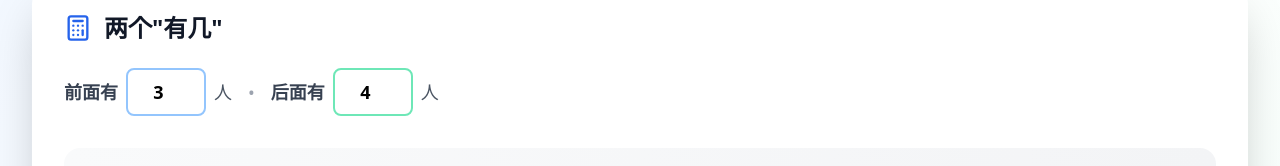
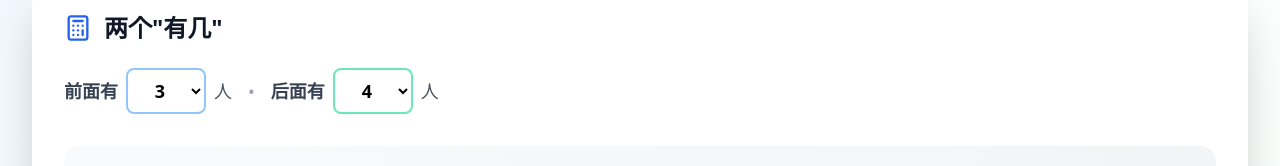
Before and after one commit to bushkarl/kidqueue, a React (Vite) app: page / in a window 1280 px wide. Shown: the part 312-478 px from the top of the page. Built offline with nearby package versions, Linux system fonts and the light colour scheme.

Commit message:
Updated App.tsx

```diff
--- a/src/App.tsx
+++ b/src/App.tsx
@@ -163,19 +163,22 @@ function App() {
               <label className="font-semibold text-gray-700 whitespace-nowrap">
                 {currentProblem.frontLabel}
               </label>
-              <input
-                type="number"
-                min="1"
-                max="20"
+              <select
                 value={queue.frontValue}
                 onChange={(e) =>
                   setQueue({
                     ...queue,
-                    frontValue: Math.max(1, Math.min(20, parseInt(e.target.value) || 1)),
+                    frontValue: parseInt(e.target.value),
                   })
                 }
-                className="w-20 px-3 py-2 text-center text-lg font-bold border-2 border-blue-300 rounded-lg focus:outline-none focus:border-blue-500 transition-colors"
-              />
+                className="w-20 px-3 py-2 text-center text-lg font-bold border-2 border-blue-300 rounded-lg focus:outline-none focus:border-blue-500 transition-colors bg-white cursor-pointer"
+              >
+                {Array.from({ length: 19 }, (_, i) => i + 1).map((num) => (
+                  <option key={num} value={num}>
+                    {num}
+                  </option>
+                ))}
+              </select>
               {currentProblem.unit && <span className="text-gray-600">{currentProblem.unit}</span>}
             </div>
 
@@ -185,19 +188,22 @@ function App() {
               <label className="font-semibold text-gray-700 whitespace-nowrap">
                 {currentProblem.backLabel}
               </label>
-              <input
-                type="number"
-                min="1"
-                max="20"
+              <select
                 value={queue.backValue}
                 onChange={(e) =>
                   setQueue({
                     ...queue,
-                    backValue: Math.max(1, Math.min(20, parseInt(e.target.value) || 1)),
+                    backValue: parseInt(e.target.value),
                   })
                 }
-                className="w-20 px-3 py-2 text-center text-lg font-bold border-2 border-emerald-300 rounded-lg focus:outline-none focus:border-emerald-500 transition-colors"
-              />
+                className="w-20 px-3 py-2 text-center text-lg font-bold border-2 border-emerald-300 rounded-lg focus:outline-none focus:border-emerald-500 transition-colors bg-white cursor-pointer"
+              >
+                {Array.from({ length: 19 }, (_, i) => i + 1).map((num) => (
+                  <option key={num} value={num}>
+                    {num}
+                  </option>
+                ))}
+              </select>
               {currentProblem.unit && <span className="text-gray-600">{currentProblem.unit}</span>}
             </div>
           </div>
```
